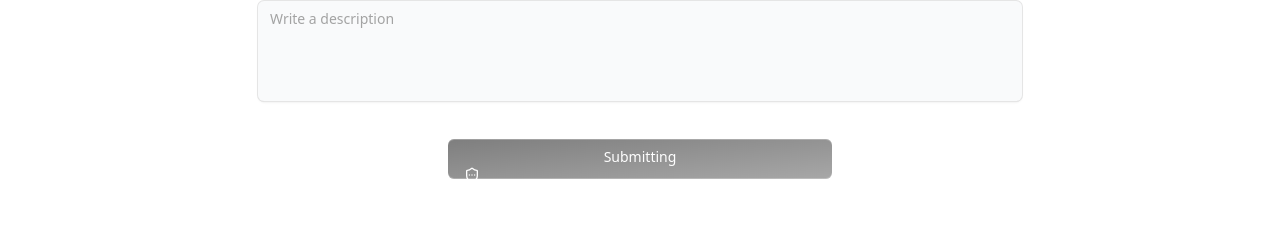
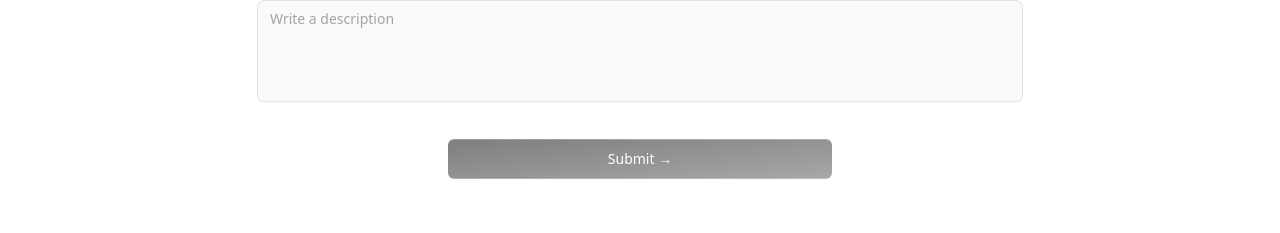
Before and after one commit to adityakashyap5047/PiTalk, a Next.js app: page /contact-us in a window 1280 px wide. Shown: the part 390-623 px from the top of the page. Built offline with nearby package versions, Linux system fonts and the light colour scheme.

Commit message:
completing the sending of message

```diff
--- a/app/contact-us/ContactUs.js
+++ b/app/contact-us/ContactUs.js
@@ -470,14 +470,21 @@ const SignupFormDemo = () => {
               </FormItem>
             )}
           />
+          <div className="text-center">
           <Button
-            className="mt-4 md:mt-9 w-1/2 mx-auto bg-gradient-to-br relative group/btn from-black dark:from-zinc-900 dark:to-zinc-900 to-neutral-600 block dark:bg-zinc-800 text-white rounded-md h-10 font-medium shadow-[0px_1px_0px_0px_#ffffff40_inset,0px_-1px_0px_0px_#ffffff40_inset] dark:shadow-[0px_1px_0px_0px_var(--zinc-800)_inset,0px_-1px_0px_0px_var(--zinc-800)_inset]"
+            className="mt-4 md:mt-9 w-1/2 bg-gradient-to-br relative group/btn from-black dark:from-zinc-900 dark:to-zinc-900 to-neutral-600 dark:bg-zinc-800 text-white rounded-md h-10 font-medium shadow-[0px_1px_0px_0px_#ffffff40_inset,0px_-1px_0px_0px_#ffffff40_inset] dark:shadow-[0px_1px_0px_0px_var(--zinc-800)_inset,0px_-1px_0px_0px_var(--zinc-800)_inset]"
             type="submit"
             disabled={!isSentPasscode || !isVerifiedPasscode || isSubmitting }
             onClick={handleSubmit}
           >
-            {!isSubmitting ? <span className="animate-bounce"> Submitting {svg_verifying} </span> : <span>Submit &rarr; <BottomGradient /></span> }
+            {isSubmitting ? (
+              <>
+                Submitting...
+                <span className="animate-bounce">{svg_verifying}</span>
+              </>
+            ) : <span>Submit &rarr; <BottomGradient /></span> }
           </Button>
+          </div>
           {isSubmitError && (
             <p className="text-sm text-red-600">
               Please fill all the above field.
```
